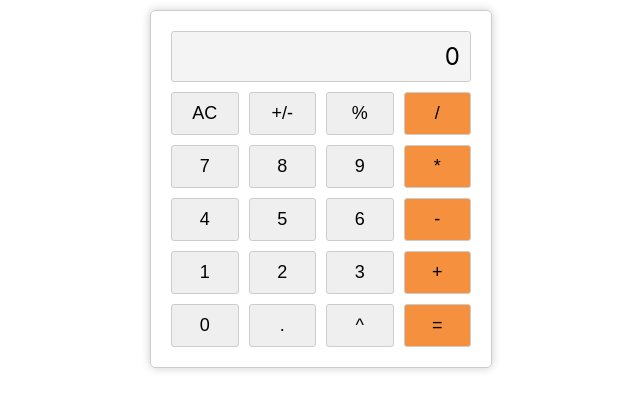
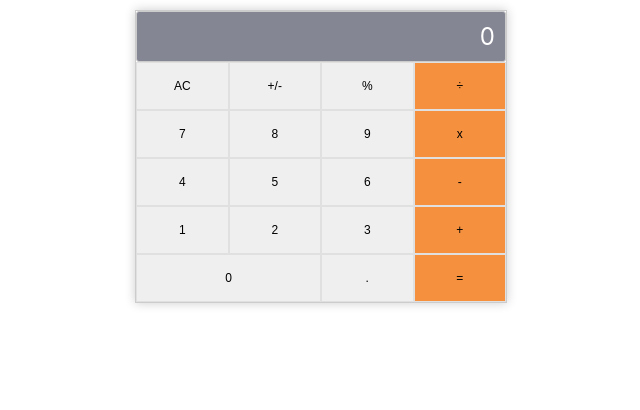
Before and after one commit to egichuhis/math-magicians, a React (Create React App) app: page / in a window 1280 px wide. Shown: the top 410 px of the page, without its empty margins (319-959 px from the left). Built offline with nearby package versions, Linux system fonts and the light colour scheme.

Commit message:
Update look to match design

```diff
--- a/src/components/calculator/Calculator.css
+++ b/src/components/calculator/Calculator.css
@@ -1,18 +1,16 @@
 .calculator {
-  width: 300px;
+  width: 370px;
   margin: 10px auto;
-  padding: 20px;
   border: 1px solid #ccc;
-  border-radius: 5px;
   box-shadow: 0 0 10px rgba(0, 0, 0, 0.2);
 }
 
 .output {
   font-size: 24px;
   text-align: right;
-  margin-bottom: 10px;
   padding: 10px;
-  background-color: #f4f4f4;
+  background-color: #858693;
+  color: #fff;
   border: 1px solid #ccc;
   border-radius: 3px;
 }
@@ -20,14 +18,16 @@
 .buttons {
   display: grid;
   grid-template-columns: repeat(4, 1fr);
-  gap: 10px;
+}
+
+.two-columns {
+  grid-column: span 2;
 }
 
 button {
-  font-size: 18px;
-  padding: 10px;
-  border: 1px solid #ccc;
-  border-radius: 3px;
+  font-size: 12px;
+  padding: 16px;
+  border: 1px solid #e0e0e0;
   cursor: pointer;
 }
 
--- a/src/components/calculator/CalculatorInputs.jsx
+++ b/src/components/calculator/CalculatorInputs.jsx
@@ -12,7 +12,7 @@ const CalculatorInputs = () => (
       %
     </button>
     <button type="button" className="ops-color">
-      /
+      ÷
     </button>
     <button type="button">
       7
@@ -24,7 +24,7 @@ const CalculatorInputs = () => (
       9
     </button>
     <button type="button" className="ops-color">
-      *
+      x
     </button>
     <button type="button">
       4
@@ -50,14 +50,11 @@ const CalculatorInputs = () => (
     <button type="button" className="ops-color">
       +
     </button>
-    <button type="button">
+    <button type="button" className="two-columns">
       0
     </button>
     <button type="button">
       .
-    </button>
-    <button type="button">
-      ^
     </button>
     <button type="button" className="ops-color">
       =
```
